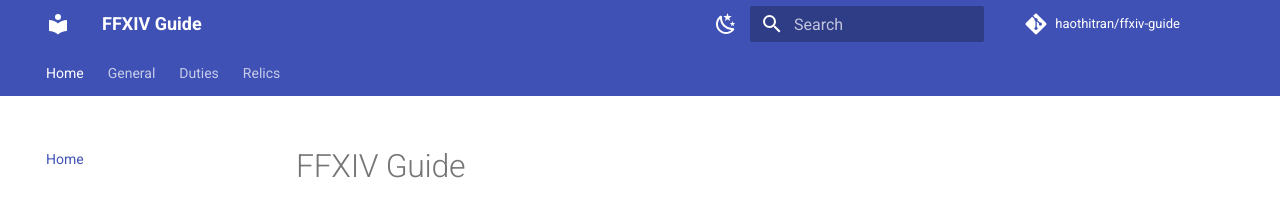
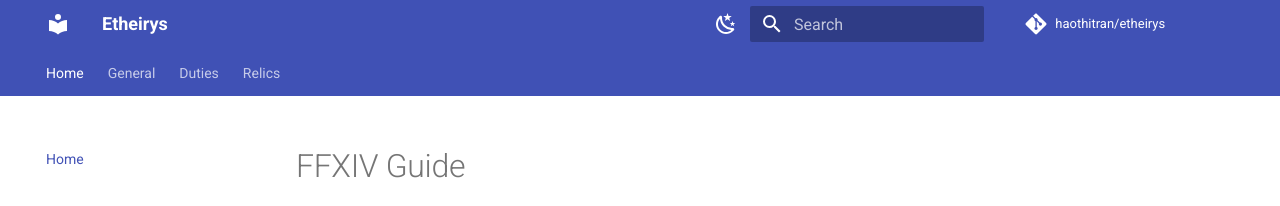
Before and after one commit to haothitran/etheirys, an MkDocs documentation site: the page built from docs/index.md, in a window 1280 px wide. Shown: the top 206 px of the page. Built offline with MkDocs 1.6.1 and Material for MkDocs 9.7.7, drawn with Linux system fonts in a browser that asks for light colours; comment, search, counter and statistics services are not loaded.

Commit message:
Update project name

```diff
--- a/mkdocs.yml
+++ b/mkdocs.yml
@@ -1,10 +1,10 @@
-site_name: FFXIV Guide
+site_name: Etheirys
 site_author: Hao Tran
 site_description: >-
   A personal reference guide for FFXIV.
 
-repo_url: https://github.com/haothitran/ffxiv-guide
-repo_name: haothitran/ffxiv-guide
+repo_url: https://github.com/haothitran/etheirys
+repo_name: haothitran/etheirys
 
 theme:
   name: material
```
Also changed, not shown: README.md (+7 -1 lines).
